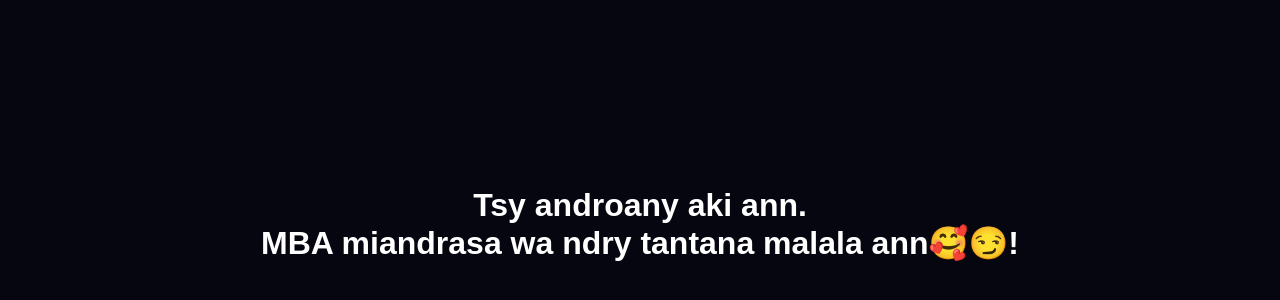
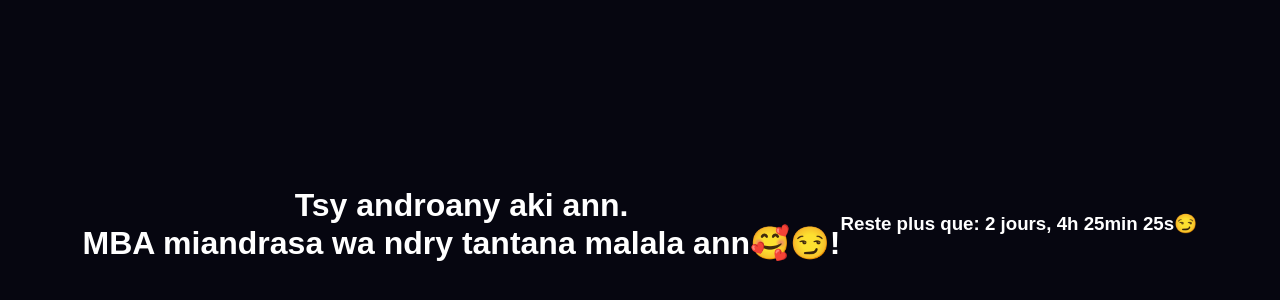
Before and after one commit to RalisataRelahy/HappyNewYears, a plain HTML site: page index.html in a window 1280 px wide. Shown: the part 176-476 px from the top of the page. Drawn offline with Linux system fonts and the light colour scheme.

Commit message:
modification du texte

```diff
--- a/index.html
+++ b/index.html
@@ -3,7 +3,7 @@
 <head>
 <meta charset="utf-8" />
 <meta name="viewport" content="width=device-width,initial-scale=1" />
-<title>Feu d'artifice - Happy Birthday</title>
+<title>Happy New Years Karenn!!❤</title>
 <link href="https://fonts.googleapis.com/css2?family=Poppins:wght@500;700&display=swap" rel="stylesheet">
 <style>
    /* reset minimal */
@@ -377,16 +377,28 @@ ctx.fillRect(0,0,W,H);
 <script>
   const today = new Date();
   const allowedDate = new Date(2026, 0, 1); // 0 = janvier, 1er janvier 2026
-
+  const dateFixe=new Date("2026-01-01T00:00:00")
   if (
     today.getDate() !== allowedDate.getDate() ||
     today.getMonth() !== allowedDate.getMonth() ||
     today.getFullYear() !== allowedDate.getFullYear()
   ) {
+    const maintenant = new Date();
+    const diffMs = maintenant - dateFixe; // différence en millisecondes
+    const secondes = Math.floor(diffMs / 1000);
+    const minutes = Math.floor(secondes / 60);
+    const heures = Math.floor(minutes / 60);
+    const jours = -1*(Math.floor(heures / 24));
+
+    const resteHeures = -1*heures % 24;
+    const resteMinutes =-1* minutes % 60;
+    const resteSecondes = -1*secondes % 60;
+
     // Bloquer tout le site
     document.body.innerHTML = `
       <div style="display:flex;align-items:center;justify-content:center;height:100vh;background:#060610;color:white;font-family:sans-serif;text-align:center;">
         <h1>Tsy androany aki ann.<br>MBA miandrasa wa ndry tantana malala ann🥰😏!</h1>
+        <h3> Reste plus que: ${jours} jours, ${resteHeures}h ${resteMinutes}min ${resteSecondes}s😏</h3>
       </div>
     `;
   }else{
```
